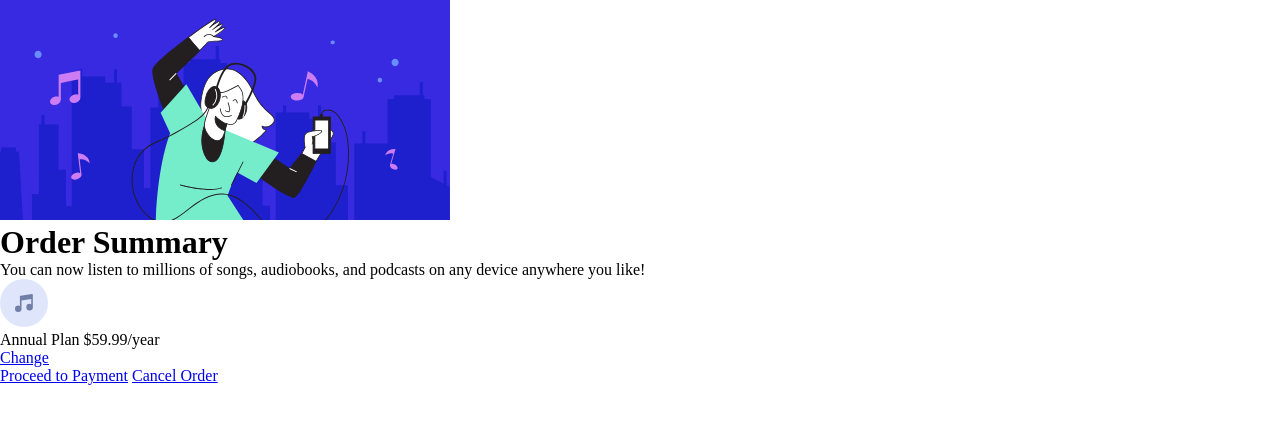
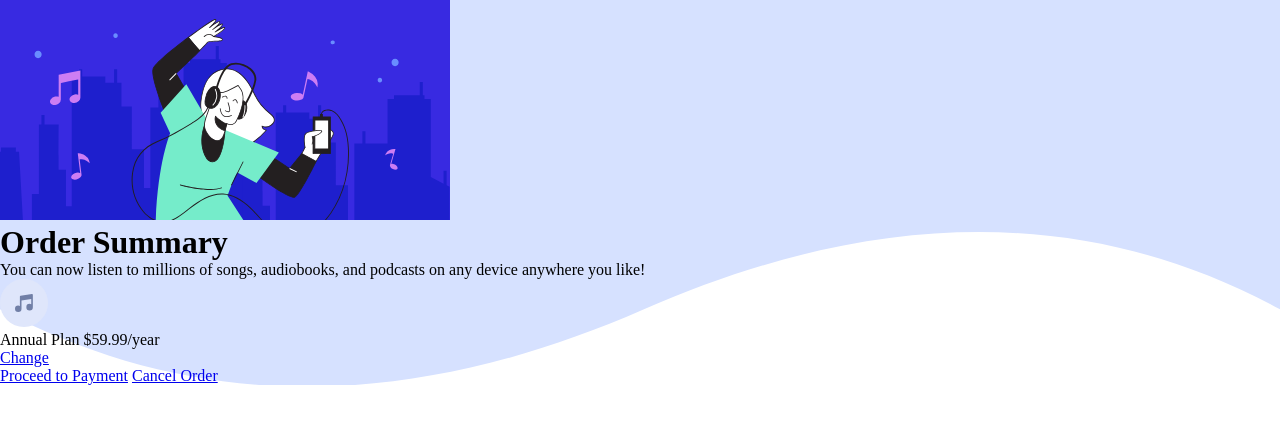
Before and after one commit to mohammadreza2003-af/12-order-summary-component-main, a plain HTML site: page index.html in a window 1280 px wide. Drawn offline with Linux system fonts and the light colour scheme.

Commit message:
create background

```diff
--- a/style.css
+++ b/style.css
@@ -3,3 +3,12 @@
   padding: 0;
   box-sizing: border-box;
 }
+body {
+  min-height: 95vh;
+}
+main {
+  background-image: url(images/pattern-background-desktop.svg);
+  background-position: center;
+  background-repeat: no-repeat;
+  background-size: cover;
+}
```
